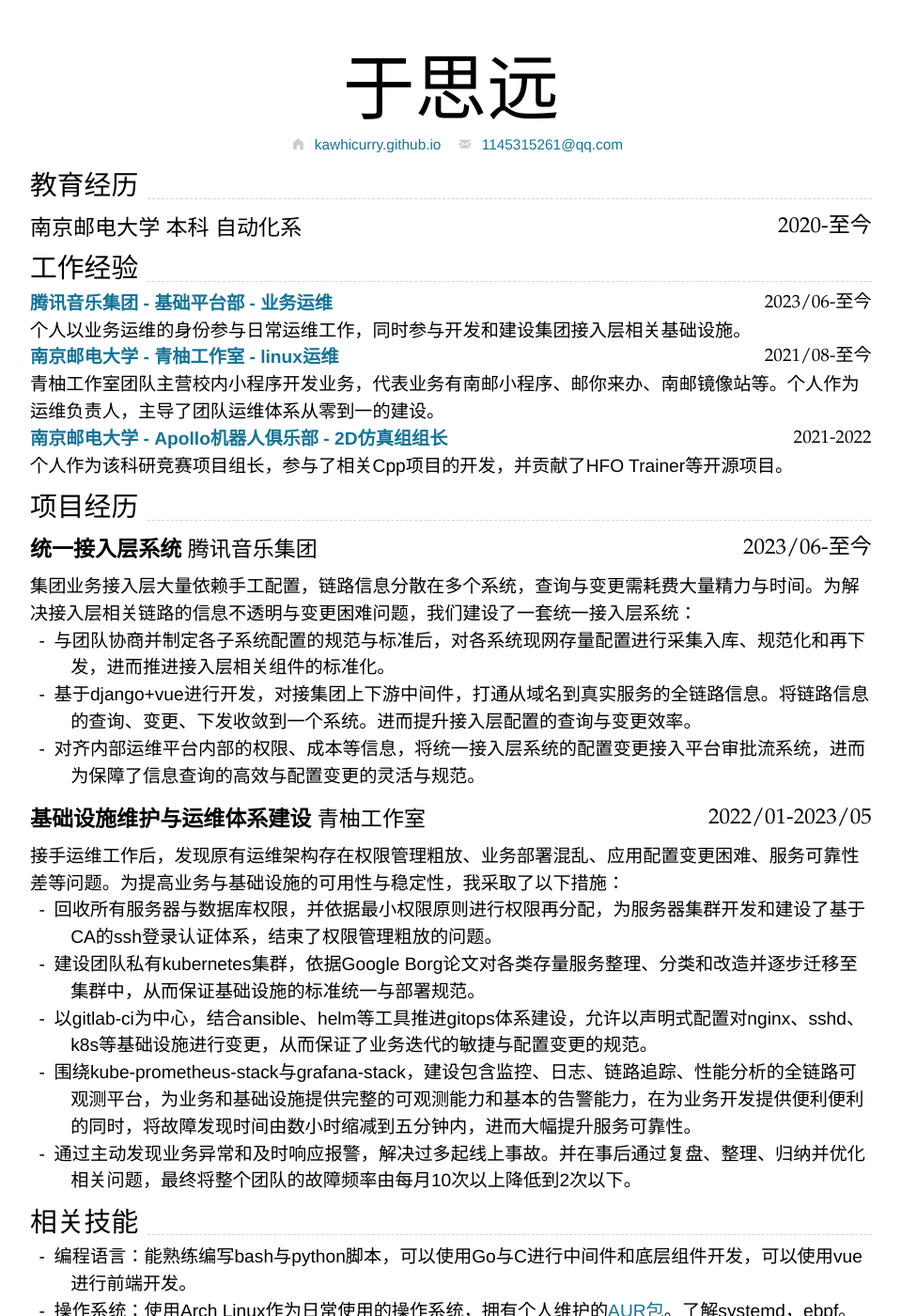
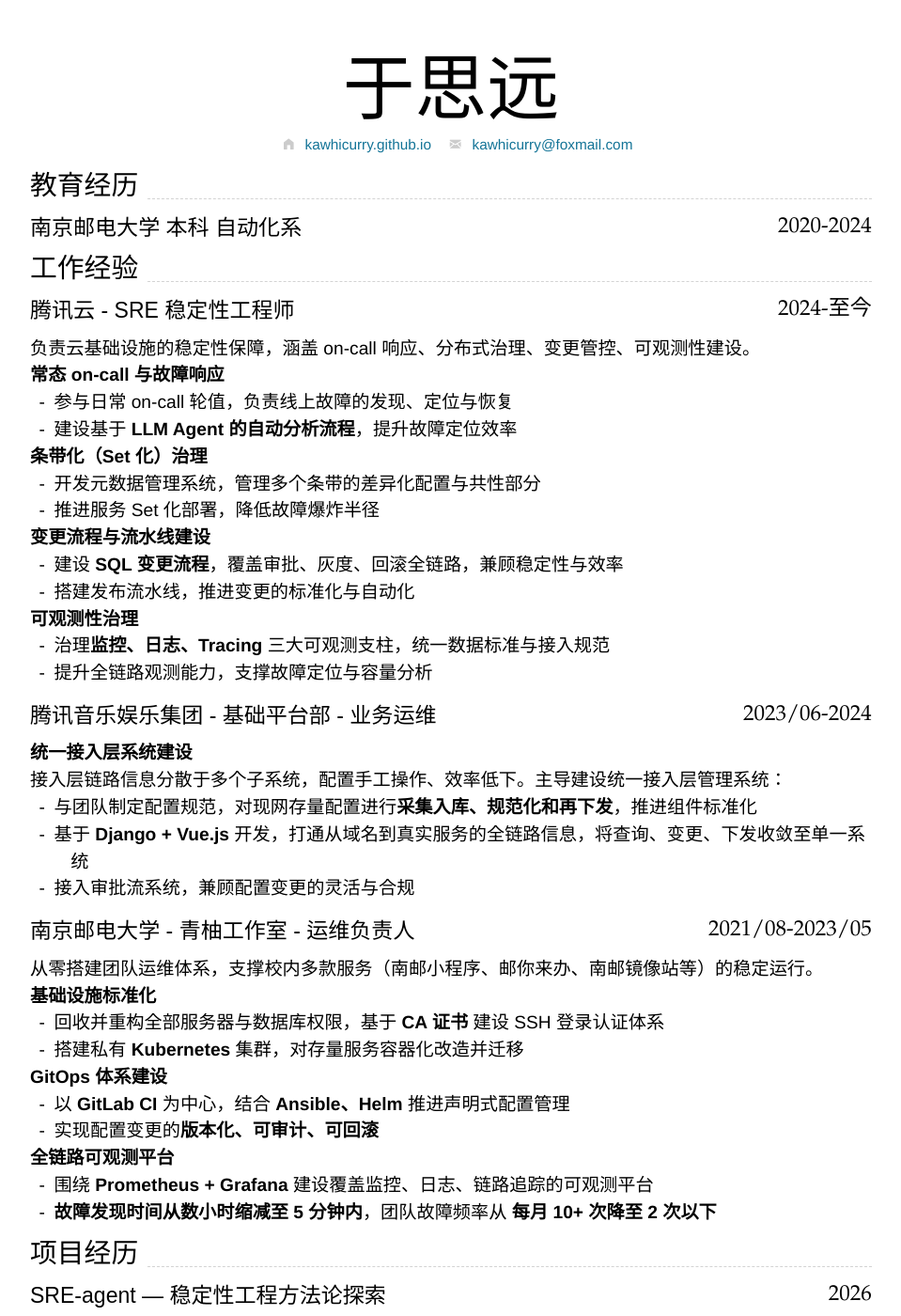
Before and after one commit to kawhicurry/resume, a Jekyll site: the page built from index.md, in a window 1280 px wide and 1400 px high. Shown: the whole window at 94% size, without its empty margins (160-1119 px from the left). Built offline with Jekyll 4.4.1, drawn with Linux system fonts in a browser that asks for light colours; nearby versions of some CDN libraries; some of the changed text lies outside the part shown.

Commit message:
refactor: 重构简历，针对 SRE 工程师岗位
- 拆分 TME/腾讯云两段经历，新增腾讯云 SRE 稳定性工作
- 补充 on-call、条带化治理、SQL 变更流程、可观测治理
- 新增 SRE-agent、OpenTelemetry SKB、Hermes 客户端等项目
- 技能重新排序：Go 优先，新增 React 前端
- 修复时间线（教育改 2020-2024，青柚改为 2021/08-2023/05）
- 邮箱改用 foxmail.com
- 删除原简历中重复的「统一接入层系统」项目描述
- 消除「了解」「良好」等弱描述词

```diff
--- a/index.md
+++ b/index.md
@@ -2,8 +2,8 @@
 layout: cv
 title: KawhiCurry's Resume
 email:
-  url: mailto:1145315261@qq.com
-  text: 1145315261@qq.com
+  url: mailto:kawhicurry@foxmail.com
+  text: kawhicurry@foxmail.com
 homepage:
   url: https://kawhicurry.github.io
   text: kawhicurry.github.io
@@ -15,46 +15,87 @@ homepage:
 
 ## 教育经历
 
-### 南京邮电大学 本科 自动化系 `2020-至今`
+### 南京邮电大学 本科 自动化系 `2020-2024`
 
 ## 工作经验
 
-[**腾讯音乐集团 - 基础平台部 - 业务运维**](https://join.tencentmusic.com/campus/post-details/?id=12187&refer_code) `2023/06-至今`
+### 腾讯云 - SRE 稳定性工程师 `2024-至今`
 
-个人以业务运维的身份参与日常运维工作，同时参与开发和建设集团接入层相关基础设施。
+负责云基础设施的稳定性保障，涵盖 on-call 响应、分布式治理、变更管控、可观测性建设。
 
-[**南京邮电大学 - 青柚工作室 - linux运维**](https://qingyou.njupt.edu.cn) `2021/08-至今`
+**常态 on-call 与故障响应**
 
-青柚工作室团队主营校内小程序开发业务，代表业务有南邮小程序、邮你来办、南邮镜像站等。个人作为运维负责人，主导了团队运维体系从零到一的建设。
+- 参与日常 on-call 轮值，负责线上故障的发现、定位与恢复
+- 建设基于 **LLM Agent 的自动分析流程**，提升故障定位效率
 
-[**南京邮电大学 - Apollo机器人俱乐部 - 2D仿真组组长**](https://github.com/Apollo2d/) `2021-2022`
+**条带化（Set 化）治理**
 
-个人作为该科研竞赛项目组长，参与了相关Cpp项目的开发，并贡献了HFO Trainer等开源项目。
+- 开发元数据管理系统，管理多个条带的差异化配置与共性部分
+- 推进服务 Set 化部署，降低故障爆炸半径
+
+**变更流程与流水线建设**
+
+- 建设 **SQL 变更流程**，覆盖审批、灰度、回滚全链路，兼顾稳定性与效率
+- 搭建发布流水线，推进变更的标准化与自动化
+
+**可观测性治理**
+
+- 治理**监控、日志、Tracing** 三大可观测支柱，统一数据标准与接入规范
+- 提升全链路观测能力，支撑故障定位与容量分析
+
+### 腾讯音乐娱乐集团 - 基础平台部 - 业务运维 `2023/06-2024`
+
+**统一接入层系统建设**
+
+接入层链路信息分散于多个子系统，配置手工操作、效率低下。主导建设统一接入层管理系统：
+
+- 与团队制定配置规范，对现网存量配置进行**采集入库、规范化和再下发**，推进组件标准化
+- 基于 **Django + Vue.js** 开发，打通从域名到真实服务的全链路信息，将查询、变更、下发收敛至单一系统
+- 接入审批流系统，兼顾配置变更的灵活与合规
+
+### 南京邮电大学 - 青柚工作室 - 运维负责人 `2021/08-2023/05`
+
+从零搭建团队运维体系，支撑校内多款服务（南邮小程序、邮你来办、南邮镜像站等）的稳定运行。
+
+**基础设施标准化**
+
+- 回收并重构全部服务器与数据库权限，基于 **CA 证书** 建设 SSH 登录认证体系
+- 搭建私有 **Kubernetes** 集群，对存量服务容器化改造并迁移
+
+**GitOps 体系建设**
+
+- 以 **GitLab CI** 为中心，结合 **Ansible、Helm** 推进声明式配置管理
+- 实现配置变更的**版本化、可审计、可回滚**
+
+**全链路可观测平台**
+
+- 围绕 **Prometheus + Grafana** 建设覆盖监控、日志、链路追踪的可观测平台
+- **故障发现时间从数小时缩减至 5 分钟内**，团队故障频率从 **每月 10+ 次降至 2 次以下**
 
 ## 项目经历
 
-### **统一接入层系统**  *腾讯音乐集团* `2023/06-至今`
+### SRE-agent — 稳定性工程方法论探索 `2026`
 
-集团业务接入层大量依赖手工配置，链路信息分散在多个系统，查询与变更需耗费大量精力与时间。为解决接入层相关链路的信息不透明与变更困难问题，我们建设了一套统一接入层系统：
+- 研究稳定性、成本、效率三者平衡的理论框架
+- 探索 LLM Agent 在故障定位与可观测数据分析中的应用
 
-- 与团队协商并制定各子系统配置的规范与标准后，对各系统现网存量配置进行采集入库、规范化和再下发，进而推进接入层相关组件的标准化。
-- 基于django+vue进行开发，对接集团上下游中间件，打通从域名到真实服务的全链路信息。将链路信息的查询、变更、下发收敛到一个系统。进而提升接入层配置的查询与变更效率。
-- 对齐内部运维平台内部的权限、成本等信息，将统一接入层系统的配置变更接入平台审批流系统，进而为保障了信息查询的高效与配置变更的灵活与规范。
+### OpenTelemetry SKB `Go` — Linux 内核网络可观测性 `2024`
 
-### **基础设施维护与运维体系建设** *青柚工作室* `2022/01-2023/05`
+基于 OpenTelemetry 协议对 Linux 内核 `struct skb` 进行链路追踪，实践 eBPF 与可观测性结合。
 
-接手运维工作后，发现原有运维架构存在权限管理粗放、业务部署混乱、应用配置变更困难、服务可靠性差等问题。为提高业务与基础设施的可用性与稳定性，我采取了以下措施：
+### Hermes 客户端 `TypeScript, React Native` — AI Agent 移动应用 `2026`
 
-- 回收所有服务器与数据库权限，并依据最小权限原则进行权限再分配，为服务器集群开发和建设了基于CA的ssh登录认证体系，结束了权限管理粗放的问题。
-- 建设团队私有kubernetes集群，依据Google Borg论文对各类存量服务整理、分类和改造并逐步迁移至集群中，从而保证基础设施的标准统一与部署规范。
-- 以gitlab-ci为中心，结合ansible、helm等工具推进gitops体系建设，允许以声明式配置对nginx、sshd、k8s等基础设施进行变更，从而保证了业务迭代的敏捷与配置变更的规范。
-- 围绕kube-prometheus-stack与grafana-stack，建设包含监控、日志、链路追踪、性能分析的全链路可观测平台，为业务和基础设施提供完整的可观测能力和基本的告警能力，在为业务开发提供便利便利的同时，将故障发现时间由数小时缩减到五分钟内，进而大幅提升服务可靠性。
-- 通过主动发现业务异常和及时响应报警，解决过多起线上事故。并在事后通过复盘、整理、归纳并优化相关问题，最终将整个团队的故障频率由每月10次以上降低到2次以下。
+基于 Expo + AI SDK 的移动端 AI Agent 客户端，实践跨平台开发与 LLM 集成。
+
+### 2D 足球仿真 — RoboCup 竞赛 `2021-2022`
+
+担任 Apollo 机器人俱乐部 2D 仿真组组长，贡献 HFO Trainer（半场进攻训练器）等开源项目。
 
 ## 相关技能
 
-- 编程语言：能熟练编写bash与python脚本，可以使用Go与C进行中间件和底层组件开发，可以使用vue进行前端开发。
-- 操作系统：使用Arch Linux作为日常使用的操作系统，拥有个人维护的[AUR包](https://aur.archlinux.org/packages?O=0&SeB=m&K=kawhicurry&outdated=&SB=m&SO=d&PP=50&submit=Go)。了解systemd，ebpf。
-- 性能分析：了解性能分析的基本方法与工具，能熟练使用sysstat、ebpf工具对系统性能问题进行分析。
-- 语言能力：良好的中英语阅读能力与文档编写能力。
-- 其他能力：了解SRE的基本观念，有标准化意识，有主动发现与解决问题的能力
+- **编程语言**：Go（主力）、Python（熟练）、Bash（熟练）、C（底层开发）、React / Vue.js（前端）
+- **SRE & 可观测**：on-call 与故障响应、监控/日志/Tracing 治理、Prometheus、Grafana、eBPF
+- **分布式治理**：条带化/Set 化部署、元数据管理、故障爆炸半径控制
+- **基础设施**：Kubernetes、Docker、Ansible、GitLab CI、Nginx
+- **变更管理**：SQL 变更流程、发布流水线、审批流与灰度策略
+- **操作系统**：Arch Linux 日常使用，维护个人 [AUR 包](https://aur.archlinux.org/packages?O=0&SeB=m&K=kawhicurry)，熟悉 systemd
```
